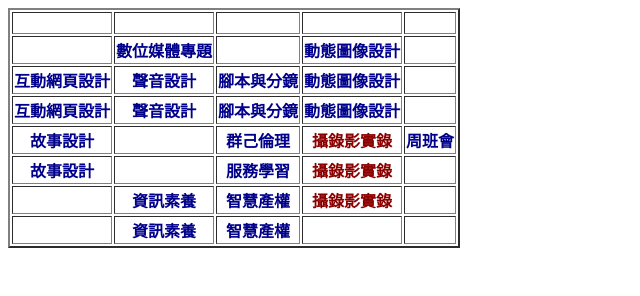
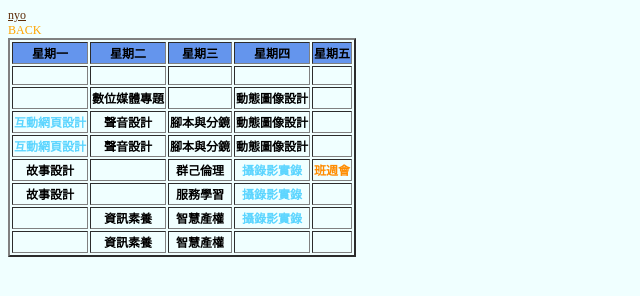
Before and after one commit to uwu3837/uwu3837.github.io, a plain HTML site: page timetible.html in a window 1280 px wide. Shown: the whole page, without its empty margins (0-640 px from the left). Drawn offline with Linux system fonts and the light colour scheme.

Commit message:
顏色更新

```diff
--- a/css/index.css
+++ b/css/index.css
@@ -1,6 +1,25 @@
-th{
-    color: darkblue;
+/*HTML元素*/
+body{
+    background-color: azure;
+font-size: 0.75rem;
 }
-.hate {
-    color: darkred;
+a{
+    color: orange;
 }
+div>div>a{
+    color: #5e2d0a;
+}
+
+
+/*class*/
+.req-cls{
+    background-color: cornflowerblue;
+
+}
+.hate{
+    color: #5bd5ff;
+}
+/*ID*/
+#hate{
+    color: darkorange;
+}
--- a/timetible.html
+++ b/timetible.html
@@ -6,7 +6,21 @@
     <link rel="stylesheet" href="css/index.css">
 </head>
 <body>
+<div>
+    <div>
+        <a href="#">nyo</a>
+
+    </div>
+</div>
+<a herf="index.html" target="_self"">BACK</a>
 <table border="2">
+    <!--星期-->
+    <tr>
+        <th class="req-cls">星期一</th>
+        <th class="req-cls">星期二</th>
+        <th class="req-cls">星期三</th>
+        <th class="req-cls">星期四</th>
+        <th class="req-cls">星期五</th>
    <!--第1節-->
     <tr>
         <th>&nbsp</th>
@@ -23,14 +37,14 @@
     <th>&nbsp</th>
     <!--第3節-->
     <tr>
-        <th>互動網頁設計</th>
+        <th class="hate">互動網頁設計</th>
         <th>聲音設計</th>
         <th>腳本與分鏡</th>
         <th>動態圖像設計</th>
     <th>&nbsp</th>
     <!--第4節-->
     <tr>
-    <th>互動網頁設計</th>
+    <th class="hate">互動網頁設計</th>
     <th>聲音設計</th>
     <th>腳本與分鏡</th>
     <th>動態圖像設計</th>
@@ -41,7 +55,7 @@
     <th>&nbsp</th>
         <th>群己倫理</th>
         <th class="hate">攝錄影實錄</th>
-        <th>周班會</th>
+        <th ID="hate">班週會</th>
     <!--第6節-->
     <tr>
         <th>故事設計</th>
```
